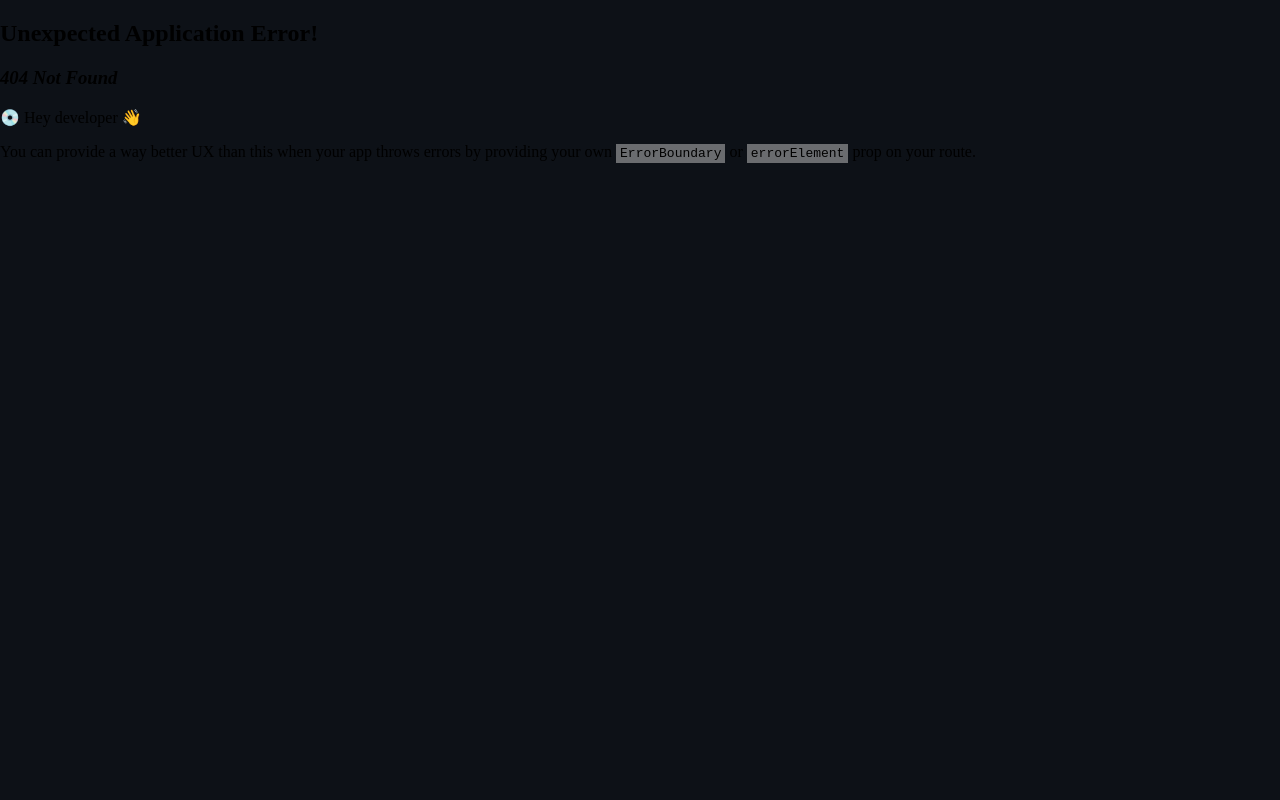
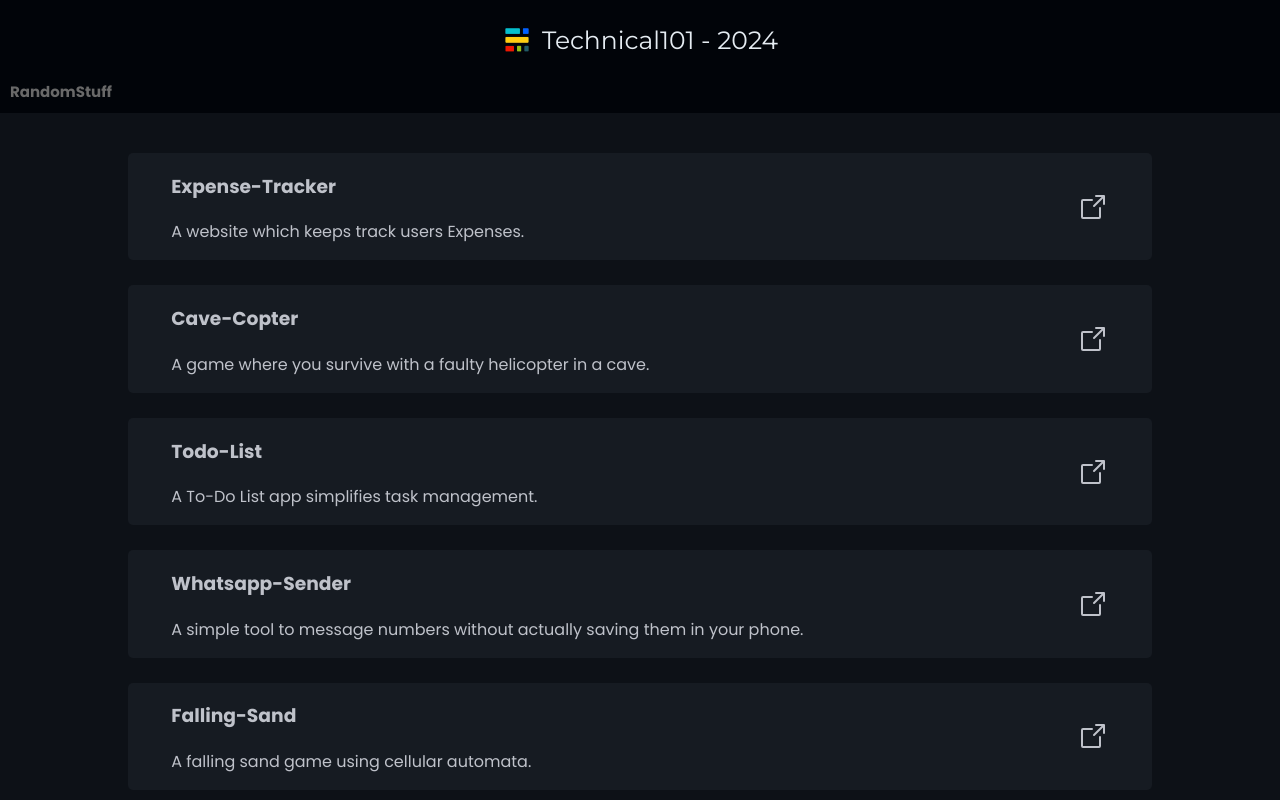
Before and after one commit to abhi5455/Technical-101, a React (Vite) app: page /RandomStuff in a window 1280 px wide. Before the commit this address had no page. Shown: the top 800 px of the page. Built offline with nearby package versions, Linux system fonts and the light colour scheme; a web font is replaced by a local one.

Commit message:
Initial Commit

```diff
--- a/src/pages/Home.jsx
+++ b/src/pages/Home.jsx
@@ -17,7 +17,7 @@ export default function Home() {
             },
             {
                 section: "Random Stuffs",
-                path: "/randomStuff"
+                path: "/RandomStuff"
             },
             {
                 section: "Interesting",
--- /dev/null
+++ b/src/pages/RandomStuff.jsx
@@ -0,0 +1,62 @@
+import '../components/Element/Element.css'
+import '../resize.css'
+import Element from "../components/Element/Element.jsx";
+import {useEffect, useState} from "react";
+import ContainerElements from "../components/ContainerElements.jsx";
+
+
+function RandomStuff() {
+    let [innerElementObj, setInnerElementObj] = useState([]);
+    let [innerElements, setInnerElements] = useState([]);
+
+    useEffect(() => {
+        setInnerElementObj([
+            {
+                heading: "Expense-Tracker",
+                link: "https://abhi5455.github.io/E-Tracker/",
+                description: "A website which keeps track users Expenses."
+            },
+            {
+                heading: "Cave-Copter",
+                link: "https://www.instagram.com/tinkerhub",
+                description: "A game where you survive with a faulty helicopter in a cave."
+            },
+            {
+                heading: "Todo-List",
+                link: "https://abhi5455-todo-list.vercel.app/",
+                description: "A To-Do List app simplifies task management."
+            },
+            {
+                heading: "Whatsapp-Sender",
+                link: "https://fbn776.github.io/whatsapp/",
+                description: "A simple tool to message numbers without actually saving them in your phone."
+            },
+            {
+                heading: "Falling-Sand",
+                link: "https://fbn776.github.io/falling-sand/",
+                description: "A falling sand game using cellular automata."
+            },
+            {
+                heading: "Unit-Converter",
+                link: "https://abhi5455.github.io/Unit_Converter/",
+                description: "This web app allows users to effortlessly convert between various units of measurement with accuracy and ease."
+            },
+        ]);
+    },[]);
+
+
+    useEffect(() => {
+        let arr=[]
+        for (let i = 0; i < innerElementObj.length; i++) {
+            arr.push(<Element key={i} heading={innerElementObj[i].heading} link={innerElementObj[i].link} description={innerElementObj[i].description}></Element>);
+        }
+        setInnerElements(arr);
+    }, [innerElementObj]);
+
+
+    return (
+        <ContainerElements Elements={innerElements}></ContainerElements>
+    )
+}
+
+export default RandomStuff
```
Also changed, not shown: src/main.jsx (+6 -1 lines).
